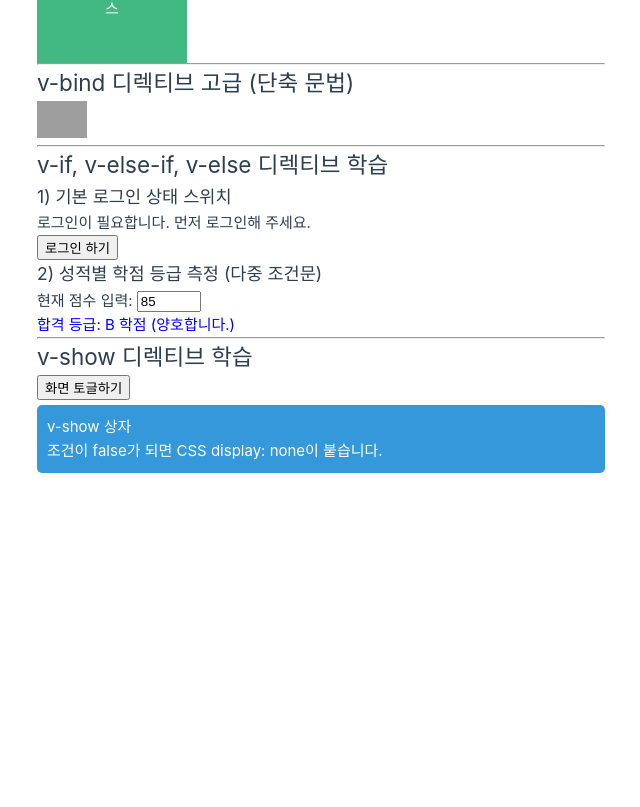
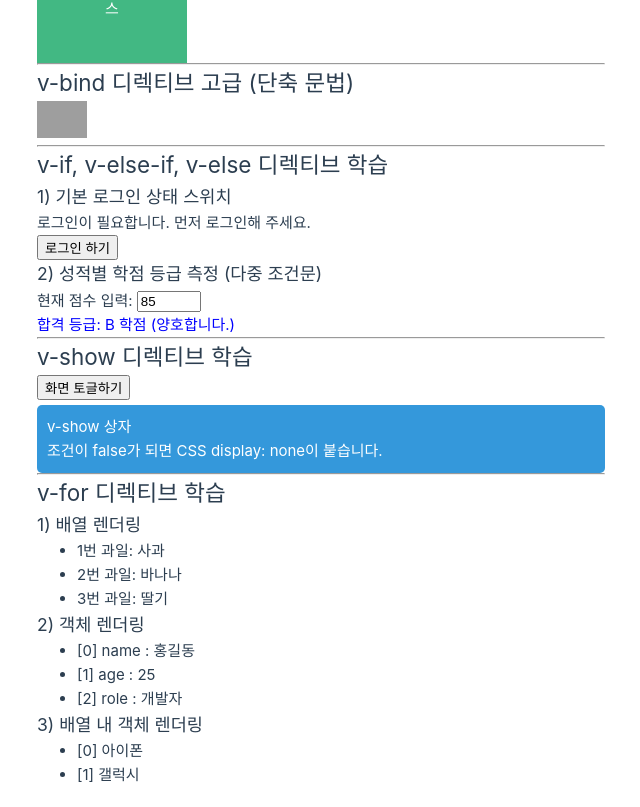
Before and after one commit to mingyukang5420/skala-vue, a Vue app: page / in a window 1280 px wide. Shown: the part 1474-2281 px from the top of the page, without its empty margins (623-1263 px from the left). Before the commit the page ends 1967 px from the top, so only its background shows below. Built offline with nearby package versions, Linux system fonts and the light colour scheme; grey boxes are pictures that could not be loaded.

Commit message:
chore: add v-for components to app

```diff
--- a/src/App.vue
+++ b/src/App.vue
@@ -13,6 +13,7 @@ import VueBindStyle from './components/practices/basic/VueBindStyle.vue'
 import VueBindShorthand from './components/practices/basic/VueBindShorthand.vue'
 import VueIf from './components/practices/basic/VueIf.vue'
 import VueShow from './components/practices/basic/VueShow.vue'
+import VueFor from './components/practices/basic/VueFor.vue'
 </script>
 
 <template>
@@ -40,5 +41,7 @@ import VueShow from './components/practices/basic/VueShow.vue'
     <VueIf />
     <hr />
     <VueShow />
+    <hr />
+    <VueFor />
   </div>
 </template>
--- /dev/null
+++ b/src/components/practices/basic/VueFor.vue
@@ -0,0 +1,32 @@
+<script setup>
+import { ref } from 'vue'
+
+const fruits = ref(['사과', '바나나', '딸기'])
+const user = ref({
+  name: '홍길동',
+  age: 25,
+  role: '개발자',
+})
+const items = ref([
+  { id: 'prod_101', name: '아이폰' },
+  { id: 'prod_102', name: '갤럭시' },
+])
+</script>
+
+<template>
+  <div class="practice-section">
+    <h2>v-for 디렉티브 학습</h2>
+    <h3>1) 배열 렌더링</h3>
+    <ul>
+      <li v-for="(fruit, index) in fruits" :key="index">{{ index + 1 }}번 과일: {{ fruit }}</li>
+    </ul>
+    <h3>2) 객체 렌더링</h3>
+    <ul>
+      <li v-for="(value, key, index) in user" :key="key">[{{ index }}] {{ key }} : {{ value }}</li>
+    </ul>
+    <h3>3) 배열 내 객체 렌더링</h3>
+    <ul>
+      <li v-for="(item, index) in items" :key="item.id">[{{ index }}] {{ item.name }}</li>
+    </ul>
+  </div>
+</template>
```
